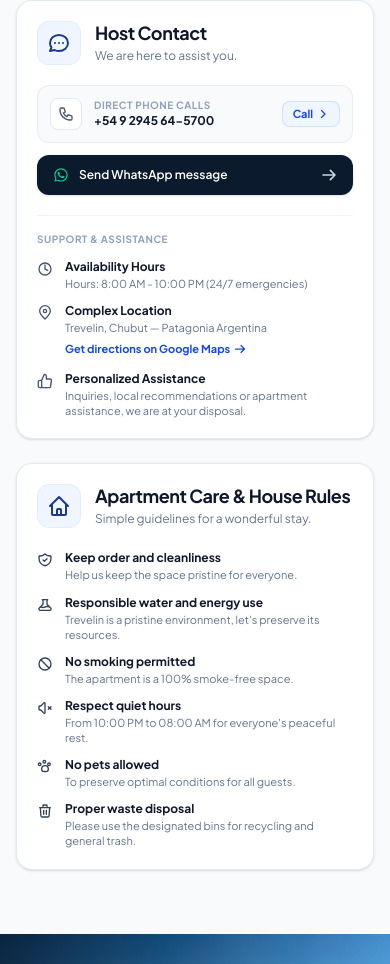
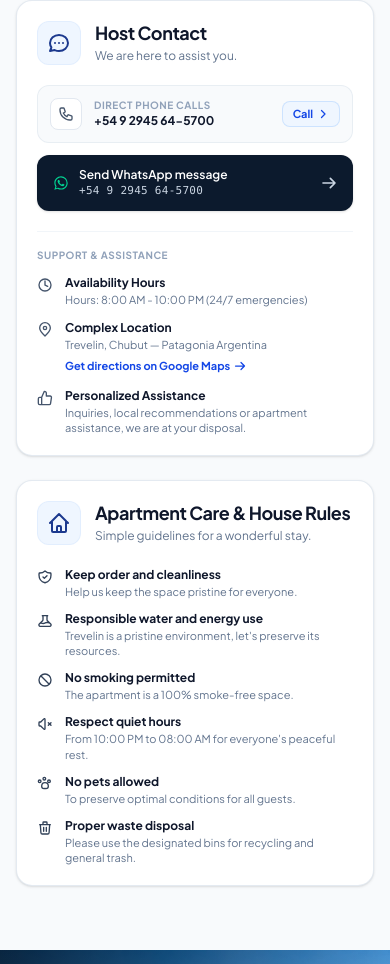
Before and after one commit to Luchitoxz/mosha-departamentos, a React (Vite) app: page /#inicio in a window 390 px wide. Shown: the part 1518-2482 px from the top of the page. Built offline with nearby package versions, Linux system fonts and the light colour scheme.

Commit message:
Display WhatsApp phone number directly on contact action button

```diff
--- a/src/components/PracticalInfoSection.jsx
+++ b/src/components/PracticalInfoSection.jsx
@@ -377,13 +377,16 @@ export default function PracticalInfoSection({
                   rel="noopener noreferrer"
                   target="_blank"
                 >
-                  <div className="flex items-center space-x-2.5">
+                  <div className="flex items-center space-x-2.5 min-w-0 flex-1">
                     <svg className="w-4 h-4 sm:w-5 sm:h-5 fill-current text-emerald-400 shrink-0" viewBox="0 0 24 24">
                       <path d="M12.031 2C6.51 2 2.03 6.47 2.03 11.984a9.92 9.92 0 001.536 5.32L2.01 22l4.839-1.523a9.972 9.972 0 005.182 1.439h.005c5.517 0 9.997-4.47 9.997-9.983A9.97 9.97 0 0012.031 2zm0 18.272a8.27 8.27 0 01-4.223-1.154l-.303-.18-3.136.986.993-3.05-.198-.315a8.257 8.257 0 01-1.42-4.575c0-4.568 3.72-8.283 8.29-8.283a8.267 8.267 0 015.867 2.427 8.243 8.243 0 012.423 5.86c0 4.57-3.719 8.284-8.293 8.284zm4.542-6.195c-.249-.124-1.472-.726-1.7-.809-.228-.083-.394-.124-.56.124-.166.249-.643.809-.788.975-.145.166-.29.187-.539.062a6.8 6.8 0 01-2-1.233c-.76-.677-1.274-1.514-1.424-1.771-.149-.249-.016-.384.108-.507.112-.112.249-.29.373-.435.125-.145.166-.249.25-.415.083-.166.041-.311-.021-.435-.062-.125-.56-1.35-.768-1.849-.203-.486-.409-.42-.56-.428l-.478-.008c-.166 0-.436.062-.664.311-.228.249-.872.852-.872 2.077s.893 2.409 1.018 2.575c.124.166 1.756 2.682 4.254 3.762.594.257 1.059.41 1.422.525.599.191 1.144.164 1.575.099.48-.072 1.472-.602 1.68-1.183.208-.581.208-1.079.145-1.183-.062-.104-.228-.166-.477-.29z" />
                     </svg>
-                    <span className="text-xs sm:text-sm font-semibold">{tServicios.contactoBtn || 'Enviar mensaje por WhatsApp'}</span>
+                    <div className="flex flex-col text-left">
+                      <span className="text-xs sm:text-sm font-semibold">{tServicios.contactoBtn || 'Enviar mensaje por WhatsApp'}</span>
+                      <span className="text-[11px] text-slate-300 font-mono tracking-wide">+54 9 2945 64-5700</span>
+                    </div>
                   </div>
-                  <svg className="w-4 h-4 ml-1 stroke-[2.5] text-slate-300 group-hover:text-white group-hover:translate-x-0.5 transition" fill="none" stroke="currentColor" viewBox="0 0 24 24">
+                  <svg className="w-4 h-4 ml-1 stroke-[2.5] text-slate-300 group-hover:text-white group-hover:translate-x-0.5 transition shrink-0" fill="none" stroke="currentColor" viewBox="0 0 24 24">
                     <path d="M14 5l7 7m0 0l-7 7m7-7H3" strokeLinecap="round" strokeLinejoin="round" />
                   </svg>
                 </a>
```
